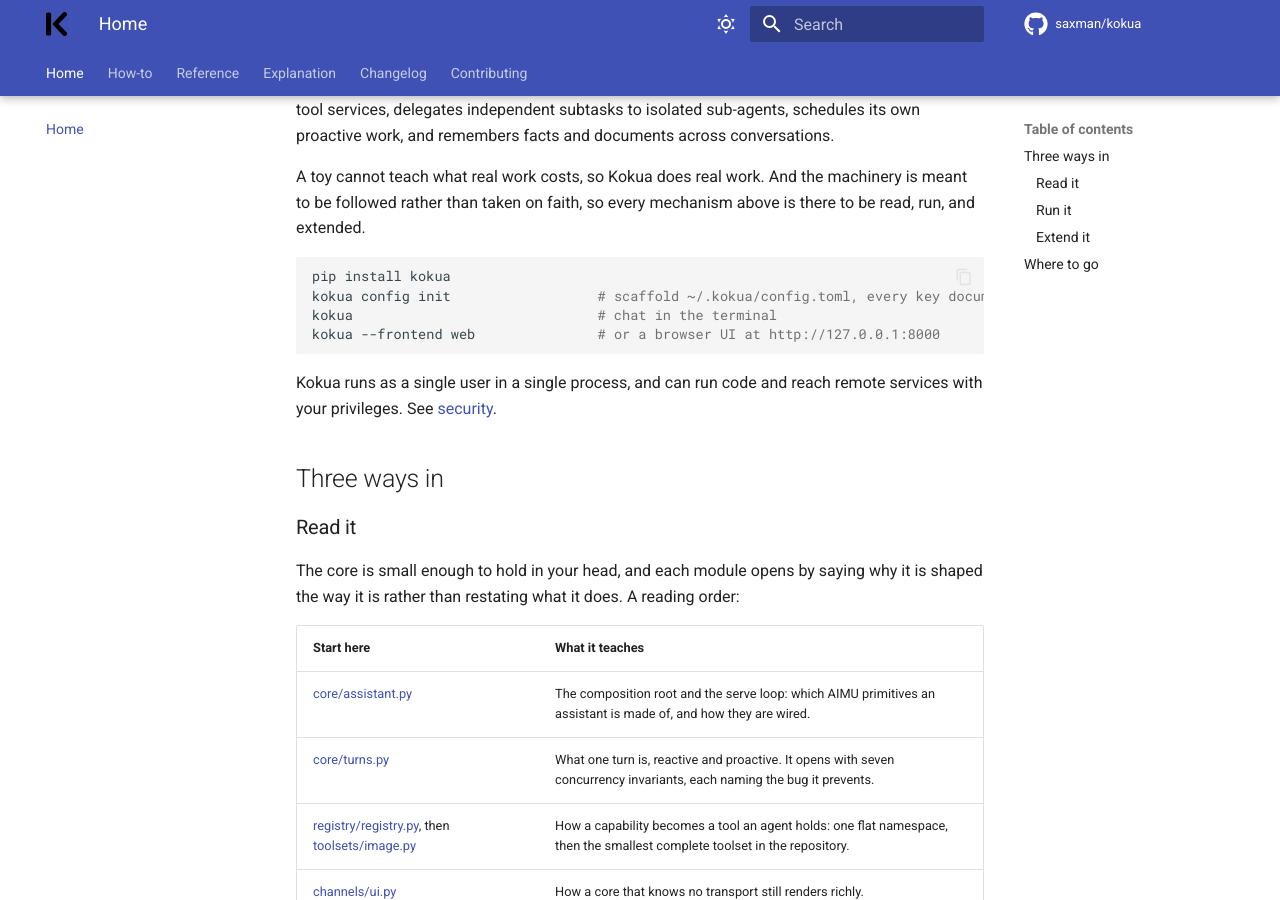
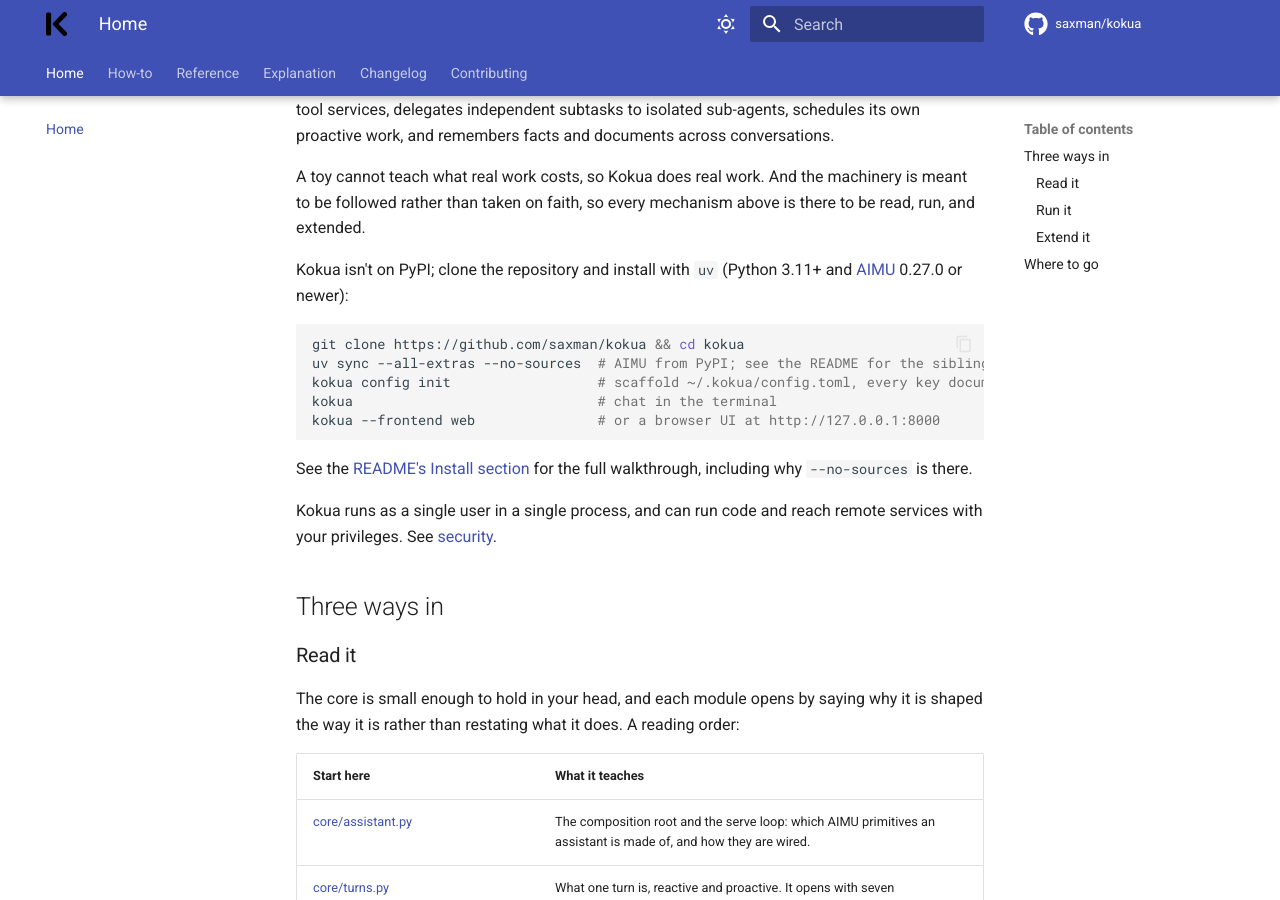
Before and after one commit to saxman/kokua, an MkDocs documentation site: the page built from docs/index.md, in a window 1280 px wide and 900 px high, scrolled down 340 px. Built offline with MkDocs 1.6.1 and Material for MkDocs 9.7.7, drawn with Linux system fonts in a browser that asks for light colours; comment, search, counter and statistics services are not loaded.

Commit message:
fix(docs): correct install path, floor pin, guard gaps from final review
- docs/index.md: drop the pip install kokua block (not on PyPI); show the
  uv sync --all-extras --no-sources path README.md documents instead.
- CONTRIBUTING.md: fix the stale aimu>=0.20.0 floor to match pyproject.toml's 0.27.0.
- mkdocs.yml: add validation.links.anchors/absolute_links/unrecognized_links: warn,
  since mkdocs 1.6 leaves them at info and strict does not promote that on its own.
- .github/workflows/docs.yml: trigger on pyproject.toml changes too; drop the
  redundant ghp-import install (mkdocs already depends on it).
- docs/explanation/architecture.md: replace a -- used as a dash with a semicolon.
- CLAUDE.md: split the docs-guard sentence between what the strict build catches
  (an off-nav page) and what tests/test_docs.py catches (a broken link); note the
  mkdocs serve / kokua --frontend web port collision.

````diff
--- a/docs/index.md
+++ b/docs/index.md
@@ -16,12 +16,19 @@
 A toy cannot teach what real work costs, so Kokua does real work. And the machinery is meant to be
 followed rather than taken on faith, so every mechanism above is there to be read, run, and extended.
 
+Kokua isn't on PyPI; clone the repository and install with `uv` (Python 3.11+ and
+[AIMU](https://saxman.info/aimu/) 0.27.0 or newer):
+
 ```bash
-pip install kokua
+git clone https://github.com/saxman/kokua && cd kokua
+uv sync --all-extras --no-sources  # AIMU from PyPI; see the README for the sibling-checkout alternative
 kokua config init                  # scaffold ~/.kokua/config.toml, every key documented
 kokua                              # chat in the terminal
 kokua --frontend web               # or a browser UI at http://127.0.0.1:8000
 ```
+
+See the [README's Install section](https://github.com/saxman/kokua#install) for the full walkthrough,
+including why `--no-sources` is there.
 
 Kokua runs as a single user in a single process, and can run code and reach remote services with your
 privileges. See [security](https://github.com/saxman/kokua#security).
--- a/mkdocs.yml
+++ b/mkdocs.yml
@@ -7,15 +7,23 @@
 
 # This site's claim is that Kokua's machinery can be followed, so a link a reader cannot follow is a
 # defect in the product, not a cosmetic flaw. `strict` turns a broken internal link into a failed
-# build. `omitted_files: warn` does the same for a page missing from the nav below, because a page
-# nobody can navigate to is indistinguishable from a page that does not exist: mkdocs 1.6 only offers
-# warn/info/ignore for this option (no "error" level), but `strict: true` above promotes every warning
-# to a build failure, so the effect is the same hard stop. Links out of docs/ are covered separately,
-# by tests/test_docs.py, which needs no mkdocs installed.
+# build, but only for checks mkdocs 1.6 already defaults to `warn`; `omitted_files` (a page missing
+# from the nav below) is one of those, so naming it here is really about promoting it, not creating it.
+# `links.anchors` defaults to `info` instead, a level `strict` does not touch, so a link to a heading
+# that no longer exists (`#why-kokua-exists`, `#how-an-agents-tools-resolve`, and the explanation pages
+# lean on more of these) would build clean without naming it `warn` here too. `absolute_links` and
+# `unrecognized_links` get the same explicit `warn` for the same reason: mkdocs 1.6 only offers
+# warn/info/ignore for any of these (no "error" level), and `strict: true` above is what turns a named
+# `warn` into a hard stop. Links out of docs/ are covered separately, by tests/test_docs.py, which
+# needs no mkdocs installed.
 strict: true
 validation:
   nav:
     omitted_files: warn
+  links:
+    anchors: warn
+    absolute_links: warn
+    unrecognized_links: warn
 
 theme:
   name: material
````
Also changed, not shown: CLAUDE.md (+5 -4 lines), CONTRIBUTING.md (+1 -1 lines), docs/explanation/architecture.md (+1 -1 lines), 2 other files.
